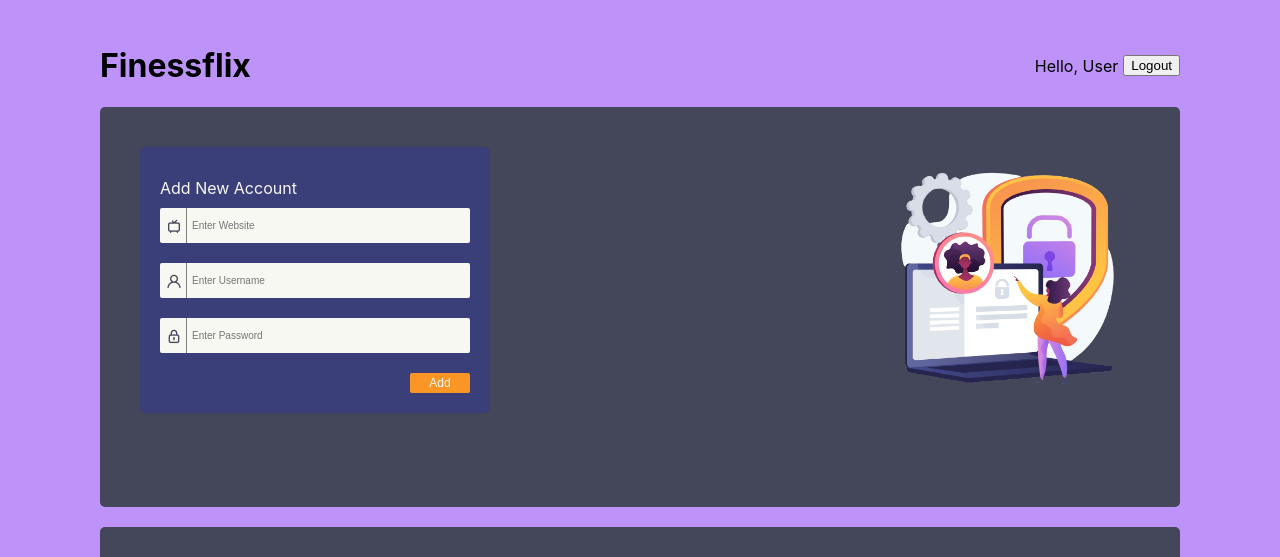
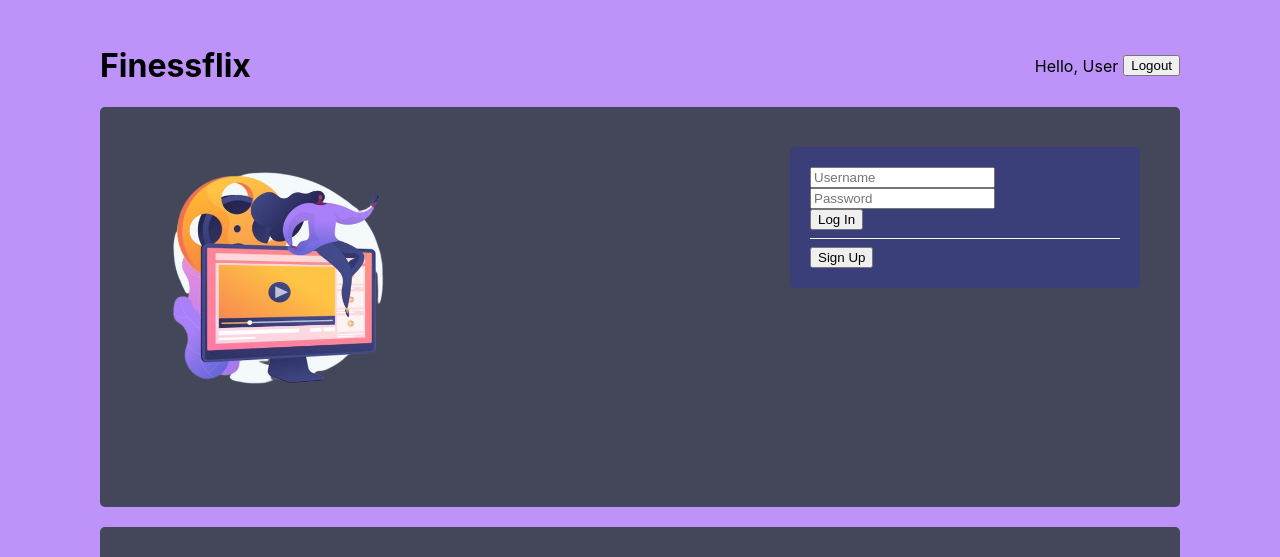
Before and after one commit to thaitommytran/specializations-capstone-project, a React (Create React App) app in the folder client/: page / in a window 1280 px wide. Shown: the top 557 px of the page. Built offline with nearby package versions, Linux system fonts and the light colour scheme; no server answers.

Commit message:
added basic login component, cleaned up extraneous code

```diff
--- a/client/src/App.js
+++ b/client/src/App.js
@@ -1,11 +1,13 @@
 import "./App.css";
 import Header from "./components/Header";
 import ContainerCard from "./components/ContainerCard";
+import LoginPage from './components/LoginPage'
 
 function App() {
   return (
     <div className="App">
       <Header />
+      <LoginPage />
       <ContainerCard />
     </div>
   );
--- a/client/src/components/AccountCard.jsx
+++ b/client/src/components/AccountCard.jsx
@@ -1,5 +1,4 @@
 import React from "react";
-import axios from "axios";
 import "./styles/AccountCard.css";
 import passwordStars from "../img/password-stars.png";
 
--- /dev/null
+++ b/client/src/components/LoginPage.jsx
@@ -0,0 +1,29 @@
+import React, { useState } from "react";
+import "./styles/LoginPage.css";
+import loginPageImg from "../img/login-page-no-bg.png";
+
+const LoginPage = () => {
+  const [loginUsername, setLoginUsername] = useState("");
+  const [loginPassword, setLoginPassword] = useState("");
+
+  const handleLogin = (event) => {
+    if (loginUsername === "tommy" && loginPassword === "tommy") {
+      // DO SOMETHING
+    }
+  };
+
+  return (
+    <div className="login-page">
+      <img src={loginPageImg} alt="login-page-img" className="login-page-img" />
+      <form className="login-form">
+        <input value={loginUsername} placeholder="Username" />
+        <input value={loginPassword} placeholder="Password" />
+        <button onClick={handleLogin}>Log In</button>
+        <hr />
+        <button>Sign Up</button>
+      </form>
+    </div>
+  );
+};
+
+export default LoginPage;
--- /dev/null
+++ b/client/src/components/styles/LoginPage.css
@@ -0,0 +1,29 @@
+.login-page {
+  display: flex;
+  flex-direction: row;
+  justify-content: space-between;
+  align-items: flex-start;
+  width: 100%;
+  height: 50vh;
+  background-color: #44475a;
+  padding: 40px;
+  border-radius: 5px;
+  margin-bottom: 20px;
+}
+
+.login-form {
+  display: flex;
+  flex-direction: column;
+  padding: 20px;
+  justify-content: flex-start;
+  align-items: flex-start;
+  width: 350px;
+  height: auto;
+  justify-content: space-between;
+  background-color: #3a3f79;
+  border-radius: 5px;
+}
+
+.login-page-img {
+  width: 270px;
+}
```
Also changed, not shown: client/src/components/AddAccount.jsx (+3 -4 lines), client/src/img/login-page-no-bg.png (added), client/src/img/login-page.jpg (added).
